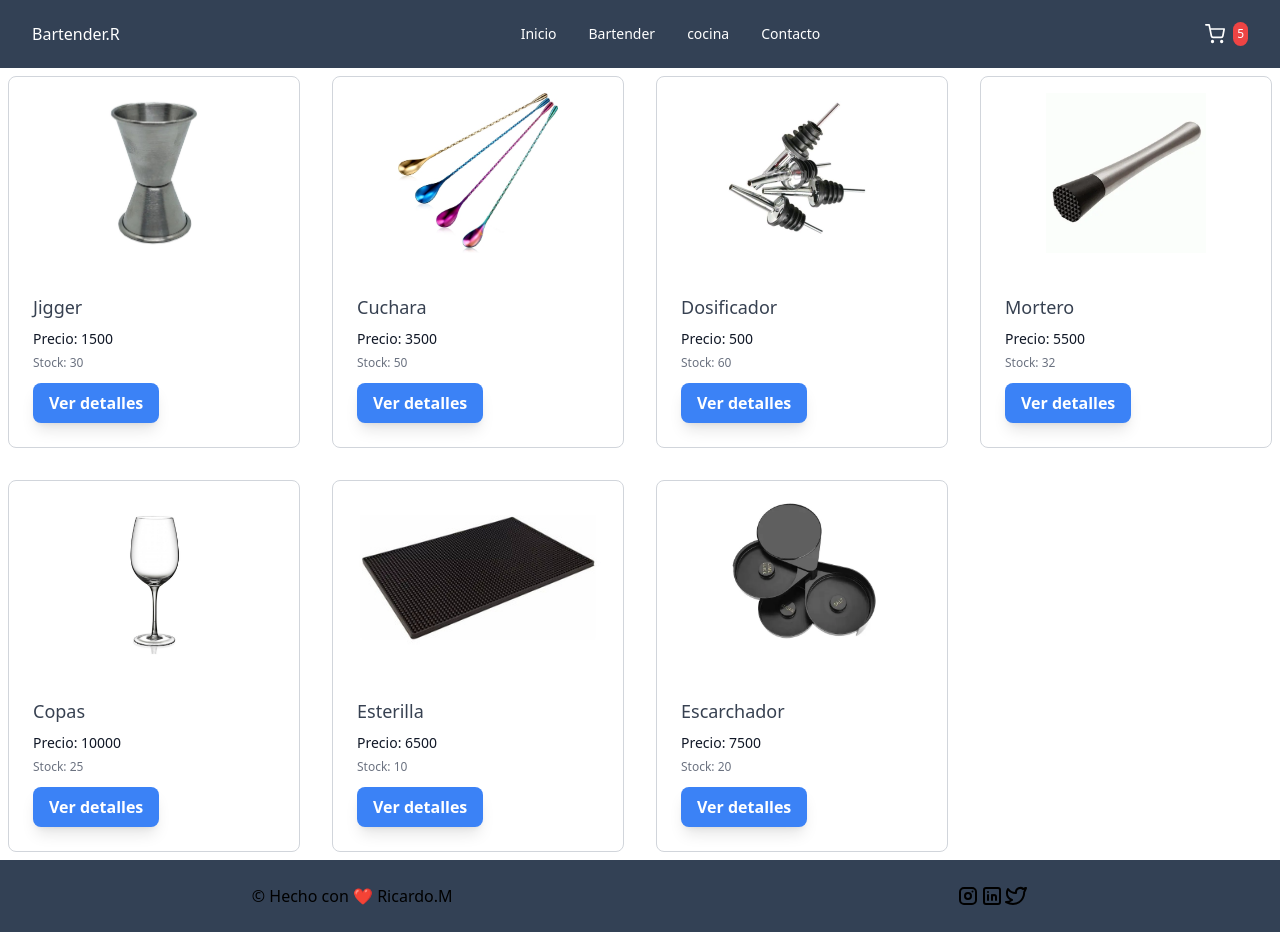
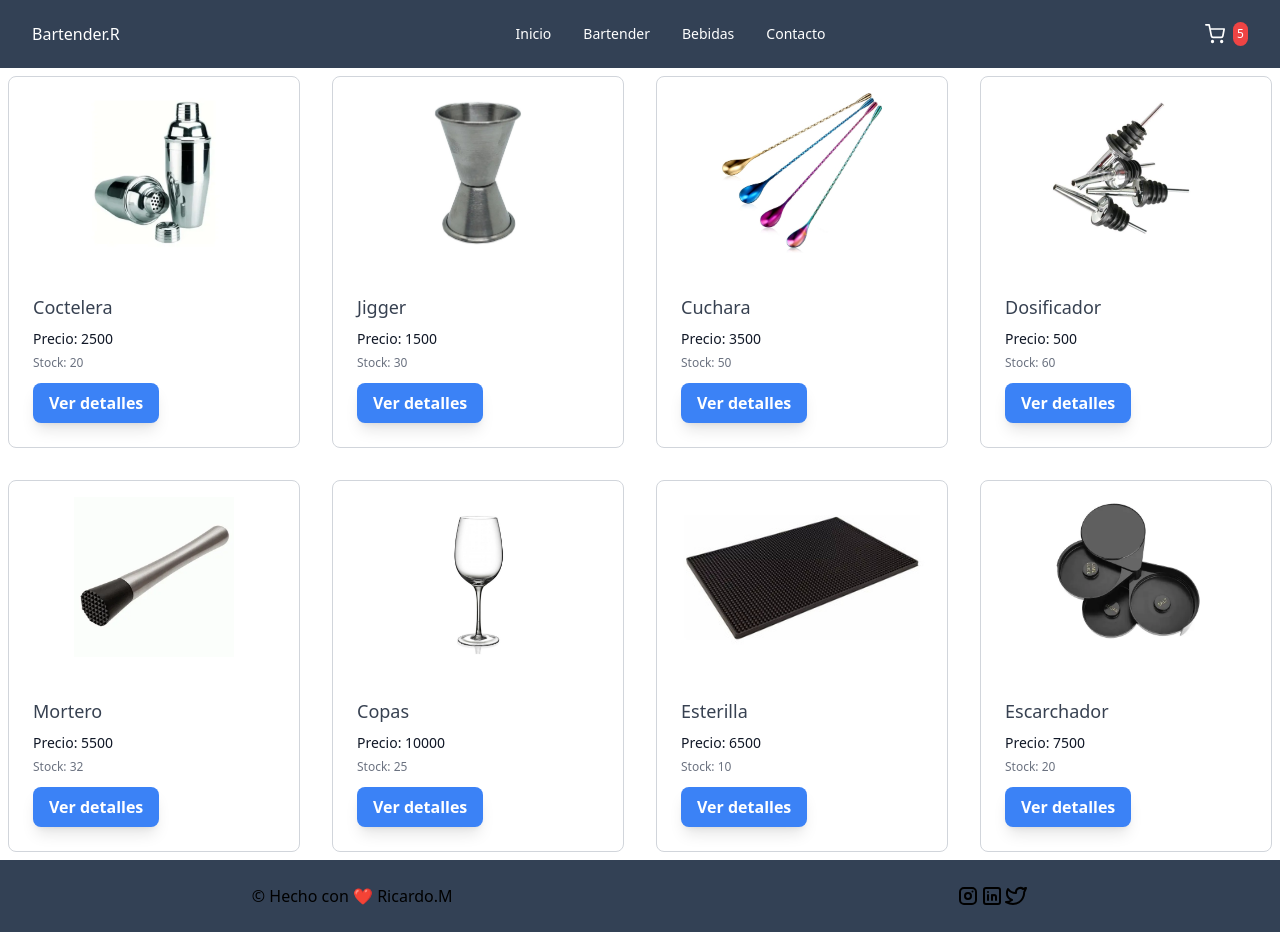
Before and after one commit to Ricardom21/bartender.R-react, a React (Create React App) app: page /category/bartender in a window 1280 px wide. Built offline with nearby package versions, Linux system fonts and the light colour scheme.

Commit message:
agregando el context

```diff
--- a/src/App.js
+++ b/src/App.js
@@ -4,9 +4,12 @@ import ItemListContainer from './components/ItemListContainer/ItemListContainer'
 import Footer from './components/Footer/Footer';
 import { HeroHeader } from './components/heroHeader/heroHeader';
 import {ItemDetailContainer} from './components/ItemDetailContainer/ItemDetailContainer';
+import { CartProvider } from "./context/ShoppingCartContext";
+
 function App() {
   return (
     <BrowserRouter>
+      <CartProvider>
         <NavBar />
         <Routes>
         <Route path="/" element={<><HeroHeader /><ItemListContainer /></>} />
@@ -14,6 +17,7 @@ function App() {
           <Route path="/detalle/:productosId" element={<ItemDetailContainer />} />
         </Routes>
         <Footer />
+      </CartProvider>
     </BrowserRouter>
   );
 }
--- a/src/Mocks/products.js
+++ b/src/Mocks/products.js
@@ -10,16 +10,16 @@ import imagen8 from '../img/escarchador.webp'
 
 const productos = [
     {
-        id:1,
+        id:"1",
         nombre: "Coctelera",
-        categoria: "cocina",
+        categoria: "bartender",
         precio: 2500,
         img: imagen1,
         descripcion: "una buena coctelera",
         stock:20
     },
     {
-        id:2,
+        id:"2",
         nombre: "Jigger",
         categoria: "bartender",
         precio: 1500,
@@ -28,7 +28,7 @@ const productos = [
         stock:30
     },
     {
-        id:3,
+        id:"3",
         nombre: "Cuchara",
         categoria: "bartender",
         precio: 3500,
@@ -37,7 +37,7 @@ const productos = [
         stock:50
     },
     {
-        id:4,
+        id:"4",
         nombre: "Dosificador",
         categoria: "bartender",
         precio: 500,
@@ -46,7 +46,7 @@ const productos = [
         stock:60
     },
     {
-        id:5,
+        id:"5",
         nombre: "Mortero",
         categoria: "bartender",
         precio: 5500,
@@ -55,7 +55,7 @@ const productos = [
         stock:32
     },
     {
-        id:6,
+        id:"6",
         nombre: "Copas",
         categoria: "bartender",
         precio: 10000,
@@ -64,7 +64,7 @@ const productos = [
          stock:25
     },
     {
-        id:7,
+        id:"7",
         nombre: "Esterilla",
         categoria: "bartender",
         precio: 6500,
@@ -73,7 +73,7 @@ const productos = [
          stock:10
     },
     {
-        id:8,
+        id:"8",
         nombre: "Escarchador",
         categoria: "bartender",
         precio: 7500,
@@ -98,7 +98,7 @@ export const getProducts = () => {
 export const getProductsById = (productosId) => {
     return new Promise((resolve) =>{
         setTimeout(() => {
-            resolve(productos.find(prod => prod.id == productosId));
+            resolve(productos.find(prod => prod.id === productosId));
         },DELAY)
     })
 }
--- a/src/components/ItemDetail/ItemDetail.jsx
+++ b/src/components/ItemDetail/ItemDetail.jsx
@@ -1,7 +1,19 @@
 import { ItemCount } from "../ItemCount/ItemCount"
+import { useState } from "react"
+import { useContext } from "react"
+import { CartContext } from "../../context/ShoppingCartContext"
 
 export const ItemDetail = (props) => {
   const { id, nombre, img, precio, categoria, descripcion, stock } = props
+
+  const [quantityAdded, setQuantityAdded] = useState(0)
+  const { addItems } = useContext(CartContext)
+
+  const handleOnAdd = (quantity)=>{
+      setQuantityAdded(quantity)
+      const item = {id, nombre, precio, stock}
+      addItems(item, quantity)
+  }
   return (
     <div className="flex justify-center">
       <div className="group border border-gray-300 rounded-lg flex flex-col mx-4">
@@ -31,7 +43,7 @@ export const ItemDetail = (props) => {
           </p>
 
           <div className="flex justify-center mt-4">
-          <ItemCount initial={1} stock={stock} onAdd={(count)=> console.log(`Cantidad agregada:${count}`)}/>
+          {quantityAdded> 0 ? <button>Ir al Carrito</button> : <ItemCount initial={1} stock={stock} onAdd={handleOnAdd}/> }
           </div>
         </div>
       </div>
--- a/src/components/ItemDetailContainer/ItemDetailContainer.jsx
+++ b/src/components/ItemDetailContainer/ItemDetailContainer.jsx
@@ -5,7 +5,7 @@ import { useParams } from 'react-router-dom';
 
 export const ItemDetailContainer = () => {
   const [product, setProduct] = useState (null)
-  const {productosId } = useParams()
+  const { productosId } = useParams()
     useEffect(()=>{
       getProductsById(productosId)
         .then((response)=>setProduct(response))
--- a/src/components/NavList/NavList.jsx
+++ b/src/components/NavList/NavList.jsx
@@ -2,6 +2,8 @@ import React from "react";
 import { NavLink } from "react-router-dom";
 import { Typography } from "@material-tailwind/react";
 const NavList = () => {
+  const categories = ["Bartender", "Bebidas"];
+
   return (
     <ul className="mb-4 mt-2 flex flex-col gap-2 lg:mb-0 lg:mt-0 lg:flex-row lg:items-center lg:gap-6">
       <Typography
@@ -14,33 +16,31 @@ const NavList = () => {
           Inicio
         </NavLink>
       </Typography>
+      {categories.map((item) => {
+        return (
+          <Typography
+            as="li"
+            variant="small"
+            color="blue-gray"
+            className="p-1 font-normal"
+            key={`${item}-category`}
+          >
+            <NavLink
+              to={`/category/${item.toLowerCase()}`}
+              className="flex items-center  text-white"
+            >
+              {item}
+            </NavLink>
+          </Typography>
+        );
+      })}
       <Typography
         as="li"
         variant="small"
         color="blue-gray"
         className="p-1 font-normal"
       >
-        <NavLink to="/category/bartender" className="flex items-center  text-white">
-          Bartender
-        </NavLink>
-      </Typography>
-      <Typography
-        as="li"
-        variant="small"
-        color="blue-gray"
-        className="p-1 font-normal"
-      >
-        <NavLink to="/category/cocina" className="flex items-center  text-white">
-          cocina
-        </NavLink>
-      </Typography>
-      <Typography
-        as="li"
-        variant="small"
-        color="blue-gray"
-        className="p-1 font-normal"
-      >
-        <NavLink to="/contacto" className="flex items-center  text-white">
+        <NavLink to="/contacto" className="flex items-center text-white">
           Contacto
         </NavLink>
       </Typography>
@@ -48,4 +48,4 @@ const NavList = () => {
   );
 };
 
-export default NavList
+export default NavList;
--- /dev/null
+++ b/src/context/ShoppingCartContext.jsx
@@ -0,0 +1,27 @@
+import { createContext, useState } from 'react';
+
+export const CartContext = createContext({cart:[]});
+export const CartProvider = ({ children }) => {
+  const [cartItems, setCartItems] = useState([]);
+
+  console.log(cartItems)
+
+  const addItems = (item, quantity)=>{
+    if(!isInCart(item.id)){
+      setCartItems(prev => [...prev, {item, quantity}])
+    } else{
+      console.error("NO SE PUEDE AGREGAR MAS O NO ANDA")
+    }
+  }
+  // Aquí puedes definir las funciones para agregar, eliminar, actualizar elementos del carrito, etc.
+
+  const isInCart = (ItemId) => {
+    return cartItems.some(i=>i.id === ItemId)
+  }
+
+  return (
+    <CartContext.Provider value={{ cartItems, setCartItems, addItems, isInCart }}>
+      {children}
+    </CartContext.Provider>
+  );
+};
```
Lines whose indentation alone changed are shown as unchanged.
